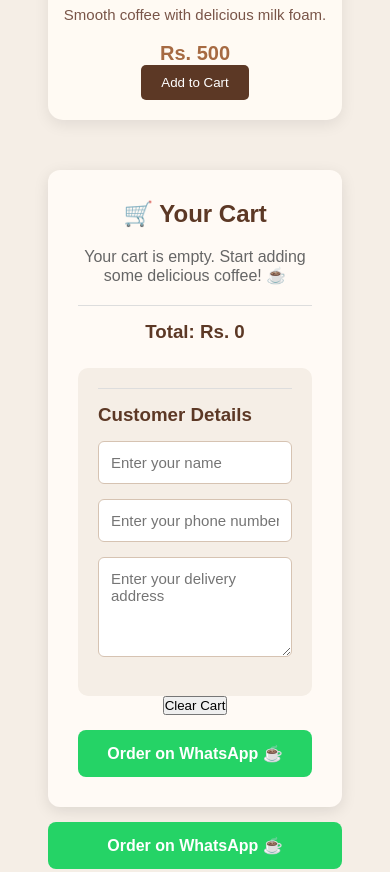
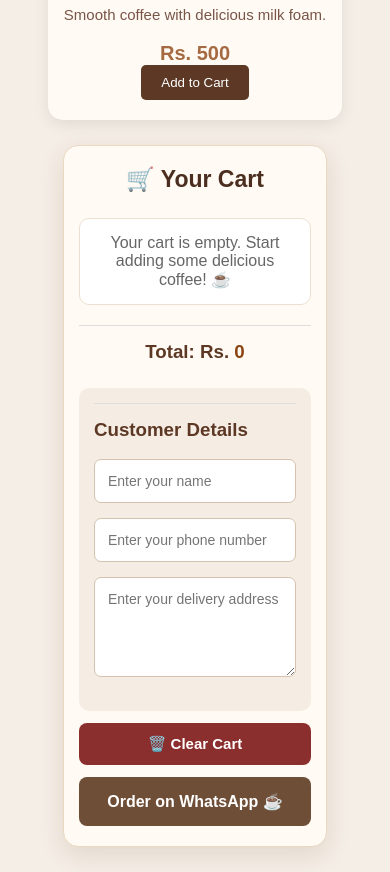
Before and after one commit to IbrahimDar206/first-cup, a plain HTML site: page index.html in a window 390 px wide. Shown: the part 3354-4226 px from the top of the page. Drawn offline with Linux system fonts and the light colour scheme.

Commit message:
Improve shopping cart and add clear cart confirmation

```diff
--- a/index.html
+++ b/index.html
@@ -222,23 +222,20 @@
 
     <!-- Clear Cart Button -->
 
-    <button id="clear-cart">
-        Clear Cart
-    </button>
-
-    <!-- WhatsApp Checkout Button -->
-
-    <button id="checkout-btn">
-        Order on WhatsApp ☕
-    </button>
-
-</div>
+   <button id="clear-cart" class="clear-cart-btn">
+    <span>🗑️</span> Clear Cart
+</button>
+   <!-- WhatsApp Checkout Button -->
 
 <button id="checkout-btn">
     Order on WhatsApp ☕
 </button>
 
-    </div>
+<!-- Order Confirmation Message -->
+
+<p id="order-success" class="order-success"></p>
+
+</div>
 
 </section>
 
--- a/script.js
+++ b/script.js
@@ -232,7 +232,6 @@ function updateCart() {
 
 }
 
-
 // Clear Cart Functionality
 
 const clearCartButton = document.querySelector("#clear-cart");
@@ -241,9 +240,21 @@ if (clearCartButton) {
 
     clearCartButton.addEventListener("click", function() {
 
-        cart = [];
+        // Confirmation Popup
 
-        updateCart();
+        const confirmClear = confirm(
+            "Are you sure you want to clear your cart? 🛒"
+        );
+
+        if (confirmClear) {
+
+            cart = [];
+
+            updateCart();
+
+            alert("Your cart has been cleared successfully! ☕");
+
+        }
 
     });
 
@@ -346,10 +357,22 @@ if (checkoutButton) {
             encodeURIComponent(message);
 
 
-        // Open WhatsApp
+        // Show Order Success Message
 
-        window.open(whatsappURL, "_blank");
+const orderSuccess = document.querySelector("#order-success");
 
-    });
+if (orderSuccess) {
+    orderSuccess.textContent =
+        "Your order details are ready! Please send the WhatsApp message to complete your order. ☕";
+
+    orderSuccess.style.display = "block";
+}
+
+
+// Open WhatsApp
+
+window.open(whatsappURL, "_blank");
+
+});
 
 }
--- a/style.css
+++ b/style.css
@@ -994,3 +994,176 @@ html {
     height: 100px;
     resize: vertical;
 }
+
+/* Order Success Message */
+
+.order-success {
+    margin-top: 15px;
+    padding: 12px;
+    color: #2e7d32;
+    background-color: #e8f5e9;
+    border-radius: 6px;
+    font-weight: bold;
+    text-align: center;
+    display: none;
+}
+
+/* Clear Cart Button Styling */
+
+.clear-cart-btn {
+    background-color: #8b2e2e;
+    color: white;
+    border: none;
+    padding: 12px 22px;
+    border-radius: 8px;
+    font-size: 15px;
+    font-weight: 600;
+    cursor: pointer;
+    transition: all 0.3s ease;
+    margin-top: 15px;
+}
+
+.clear-cart-btn:hover {
+    background-color: #5e1b1b;
+    transform: translateY(-3px);
+    box-shadow: 0 5px 12px rgba(0, 0, 0, 0.2);
+}
+
+.clear-cart-btn:active {
+    transform: scale(0.96);
+}
+
+/* Premium Shopping Cart Design */
+
+.cart-container {
+    max-width: 650px;
+    margin: 50px auto;
+    padding: 30px;
+    background-color: #fffaf3;
+    border: 1px solid #ead8c0;
+    border-radius: 15px;
+    box-shadow: 0 8px 25px rgba(80, 45, 20, 0.12);
+}
+
+.cart-container h2 {
+    color: #4b2e1f;
+    text-align: center;
+    font-size: 28px;
+    margin-bottom: 25px;
+}
+
+#cart-items {
+    background-color: #ffffff;
+    padding: 20px;
+    border-radius: 10px;
+    margin-bottom: 20px;
+    border: 1px solid #eee0d0;
+}
+
+.cart-container h3 {
+    color: #5c3825;
+    margin-top: 20px;
+}
+
+.cart-container h3 span {
+    color: #8b4513;
+    font-weight: bold;
+}
+
+/* Customer Details Styling */
+
+.customer-details {
+    margin-top: 25px;
+    padding: 20px;
+    background-color: #f5ede3;
+    border-radius: 10px;
+}
+
+.customer-details h3 {
+    margin-top: 0;
+    margin-bottom: 18px;
+}
+
+.customer-details input,
+.customer-details textarea {
+    width: 100%;
+    padding: 13px;
+    margin-bottom: 15px;
+    border: 1px solid #d6c2ad;
+    border-radius: 7px;
+    font-size: 15px;
+    outline: none;
+    box-sizing: border-box;
+    transition: 0.3s;
+}
+
+.customer-details input:focus,
+.customer-details textarea:focus {
+    border-color: #8b4513;
+    box-shadow: 0 0 5px rgba(139, 69, 19, 0.2);
+}
+
+.customer-details textarea {
+    min-height: 100px;
+    resize: vertical;
+}
+
+/* Premium WhatsApp Checkout Button */
+
+#checkout-btn {
+    width: 100%;
+    padding: 15px;
+    margin-top: 15px;
+    background-color: #6f4e37;
+    color: white;
+    border: none;
+    border-radius: 8px;
+    font-size: 16px;
+    font-weight: bold;
+    cursor: pointer;
+    transition: all 0.3s ease;
+}
+
+#checkout-btn:hover {
+    background-color: #4b2e1f;
+    transform: translateY(-3px);
+    box-shadow: 0 6px 15px rgba(75, 46, 31, 0.25);
+}
+
+#checkout-btn:active {
+    transform: scale(0.98);
+}
+
+/* Shopping Cart Mobile Responsive */
+
+@media (max-width: 768px) {
+
+    .cart-container {
+        width: auto;
+        margin: 25px 15px;
+        padding: 20px 15px;
+    }
+
+    .cart-container h2 {
+        font-size: 23px;
+    }
+
+    #cart-items {
+        padding: 15px;
+    }
+
+    .customer-details {
+        padding: 15px;
+    }
+
+    .customer-details input,
+    .customer-details textarea {
+        font-size: 14px;
+    }
+
+    #checkout-btn,
+    .clear-cart-btn {
+        width: 100%;
+        margin-top: 12px;
+    }
+}
```
